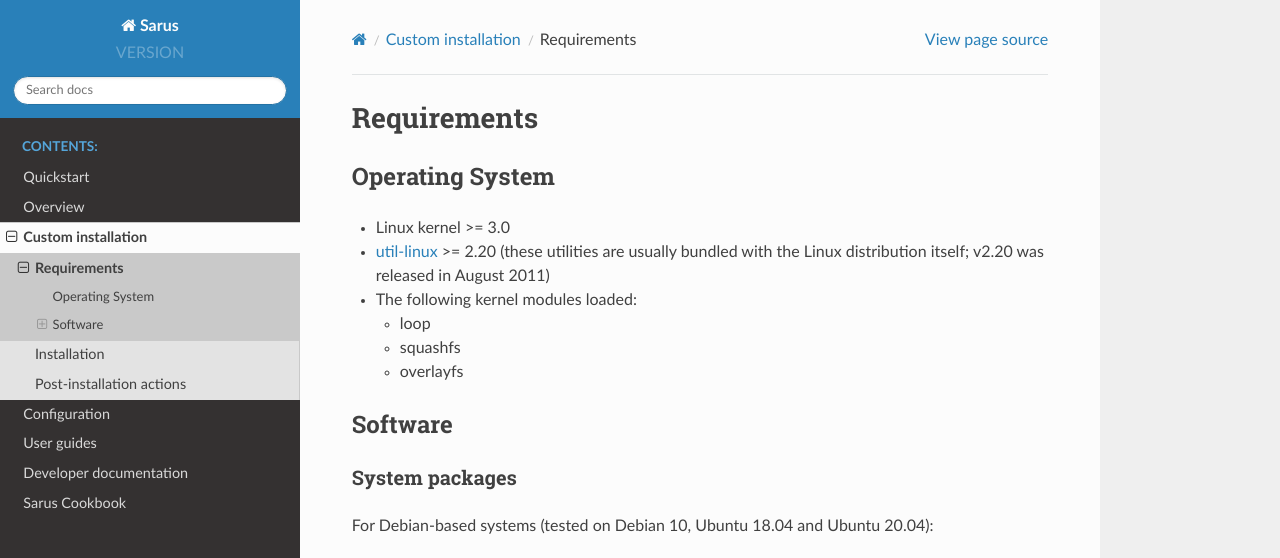
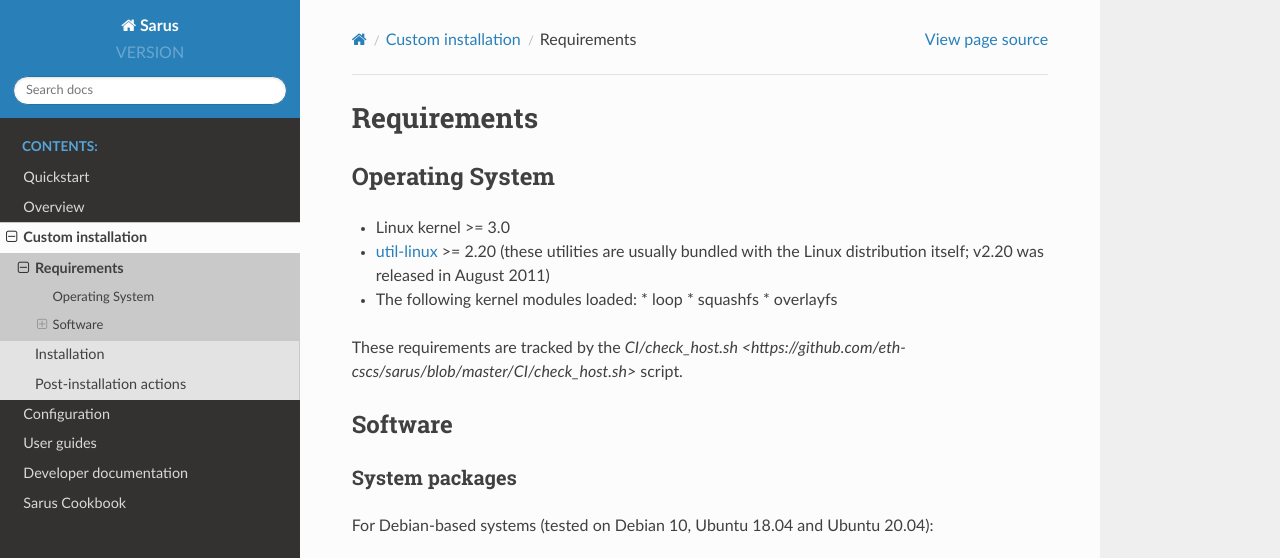
Before and after one commit to eth-cscs/sarus, a Sphinx documentation site: the page built from doc/install/requirements.rst, in a window 1280 px wide and 900 px high, cut to the strip 0-558 px from the top of the window. Built offline with Sphinx 7.4.7 and the Read the Docs theme 2.0.0, drawn with Linux system fonts in a browser that asks for light colours.

Commit message:
Add host check

```diff
--- a/doc/install/requirements.rst
+++ b/doc/install/requirements.rst
@@ -10,11 +10,11 @@
 * `util-linux <https://github.com/karelzak/util-linux>`_ >= 2.20 (these utilities are usually bundled with the Linux distribution itself;
   v2.20 was released in August 2011)
 * The following kernel modules loaded:
-
   * loop
   * squashfs
   * overlayfs
 
+These requirements are tracked by the `CI/check_host.sh <https://github.com/eth-cscs/sarus/blob/master/CI/check_host.sh>` script.
 
 Software
 ========
```
Also changed, not shown: CHANGELOG.md (+12 -0 lines), .gitlab-ci.yml, 2 other files.
